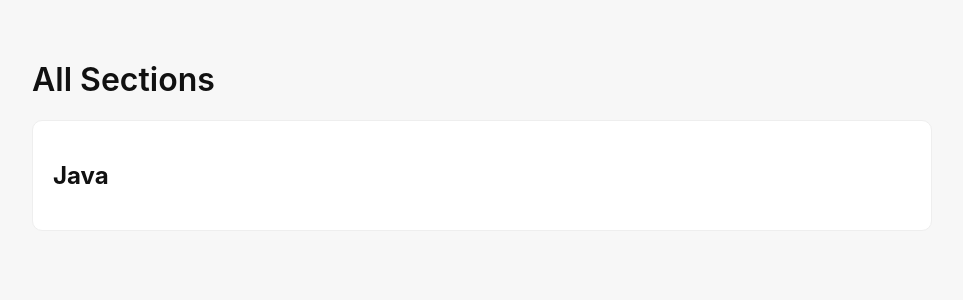
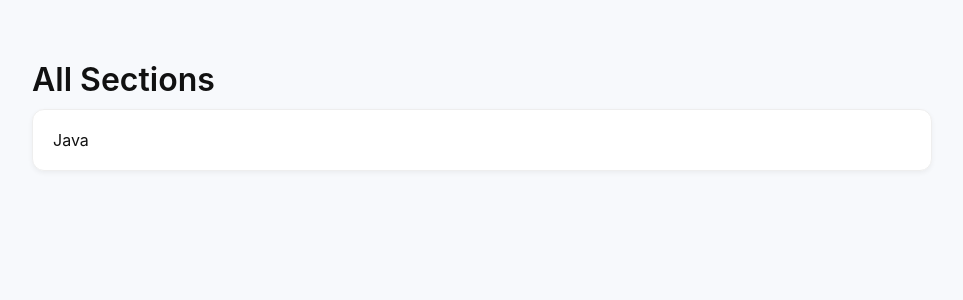
Before and after one commit to CodeverseOnGit/Codeverse-Frontend, a React (Vite) app: page / in a window 1280 px wide. Shown: the top 300 px of the page, without its empty margins (158-1121 px from the left). Built offline with nearby package versions, Linux system fonts and the light colour scheme.

Commit message:
Added animation

```diff
--- /dev/null
+++ b/src/components/FadeInWrapper.jsx
@@ -0,0 +1,5 @@
+import React from 'react'
+
+export default function FadeInWrapper({ children }) {
+  return <div className="fade-in">{children}</div>
+}
--- a/src/index.css
+++ b/src/index.css
@@ -1,8 +1,10 @@
+/* ---------- Global ---------- */
 body {
   margin: 0;
   font-family: -apple-system, BlinkMacSystemFont, 'Segoe UI', Roboto, sans-serif;
-  background: #f7f7f7;
+  background: #f7f9fc;
   color: #111;
+  transition: background 0.3s ease;
 }
 
 .container {
@@ -11,38 +13,96 @@ body {
   padding: 0 20px;
 }
 
+/* ---------- Cards ---------- */
 .card {
   background: white;
   padding: 20px;
-  border-radius: 10px;
+  border-radius: 12px;
   margin-bottom: 20px;
-  transition: 0.2s ease;
   border: 1px solid #eee;
+  box-shadow: 0 2px 5px rgba(0,0,0,0.05);
+  transition: all 0.3s ease;
+  cursor: pointer;
 }
 
 .card:hover {
-  transform: translateY(-2px);
+  transform: translateY(-5px) scale(1.02);
+  box-shadow: 0 8px 20px rgba(0,0,0,0.08);
   border-color: #ddd;
 }
 
+/* ---------- Links ---------- */
 a {
   text-decoration: none;
   color: inherit;
+  display: block;
 }
 
-h1 {
+/* ---------- Headings ---------- */
+h1, h2, h3, h4 {
   font-weight: 600;
+  margin: 0 0 10px 0;
 }
 
+/* ---------- Buttons ---------- */
 button {
   padding: 8px 14px;
-  border-radius: 6px;
+  border-radius: 8px;
   border: none;
   background: #111;
   color: white;
   cursor: pointer;
+  transition: all 0.2s ease;
 }
 
 button:hover {
+  transform: scale(1.05);
   opacity: 0.9;
 }
+
+/* ---------- Page Fade-in Animation ---------- */
+.fade-in {
+  opacity: 0;
+  animation: fadeIn 0.5s forwards;
+}
+
+@keyframes fadeIn {
+  to { opacity: 1; }
+}
+
+/* ---------- Accordion Animation for Modules/Topics ---------- */
+.accordion {
+  background: #f1f5f9;
+  border-radius: 10px;
+  margin-bottom: 10px;
+  padding: 10px 15px;
+  cursor: pointer;
+  transition: background 0.2s ease;
+}
+
+.accordion:hover {
+  background: #e2e8f0;
+}
+
+.accordion-content {
+  max-height: 0;
+  overflow: hidden;
+  transition: max-height 0.3s ease;
+}
+
+.accordion-content.open {
+  max-height: 500px; /* large enough for content */
+}
+
+/* ---------- Quiz Feedback Animation ---------- */
+.quiz-feedback {
+  margin-top: 10px;
+  font-weight: 600;
+  animation: bounceIn 0.4s;
+}
+
+@keyframes bounceIn {
+  0% { transform: scale(0.5); opacity: 0; }
+  50% { transform: scale(1.2); opacity: 1; }
+  100% { transform: scale(1); }
+}
--- a/src/pages/Home.jsx
+++ b/src/pages/Home.jsx
@@ -1,18 +1,18 @@
 import { Link } from 'react-router-dom'
 import { sections } from '../data'
+import FadeInWrapper from '../components/FadeInWrapper'
 
 export default function Home() {
   return (
+    <FadeInWrapper>
       <div className="container">
         <h1>All Sections</h1>
-
         {sections.map(section => (
           <Link key={section.slug} to={`/${section.slug}`}>
-          <div className="card">
-            <h2>{section.title}</h2>
-          </div>
+            <div className="card">{section.title}</div>
           </Link>
         ))}
       </div>
+    </FadeInWrapper>
   )
 }
--- a/src/pages/Module.jsx
+++ b/src/pages/Module.jsx
@@ -1,22 +1,35 @@
 import { useParams, Link } from 'react-router-dom'
 import { sections } from '../data'
+import { useState } from 'react'
 
 export default function Module() {
   const { sectionSlug, moduleSlug } = useParams()
   const section = sections.find(s => s.slug === sectionSlug)
   const module = section?.modules.find(m => m.slug === moduleSlug)
 
-  if (!module) return <h2>Module not found</h2>
+  const [openTopic, setOpenTopic] = useState(null)
+
+  const toggleTopic = (slug) => {
+    setOpenTopic(openTopic === slug ? null : slug)
+  }
 
   return (
-    <div>
+    <div className="container">
       <h1>{module.title}</h1>
 
       {module.topics.map(topic => (
         <div key={topic.slug}>
-          <Link to={`/${sectionSlug}/${moduleSlug}/${topic.slug}`}>
-            <h4>{topic.title}</h4>
-          </Link>
+          <div
+            className="accordion"
+            onClick={() => toggleTopic(topic.slug)}
+          >
+            {topic.title}
+          </div>
+          <div className={`accordion-content ${openTopic === topic.slug ? 'open' : ''}`}>
+            <Link to={`/${sectionSlug}/${moduleSlug}/${topic.slug}`}>
+              <div className="card">Go to Topic</div>
+            </Link>
+          </div>
         </div>
       ))}
     </div>
--- a/src/pages/Topic.jsx
+++ b/src/pages/Topic.jsx
@@ -44,7 +44,7 @@ export default function Topic() {
             </div>
           ))}
           <button onClick={handleSubmit}>Submit</button>
-          {result && <p>{result}</p>}
+          {result && <p className="quiz-feedback">{result}</p>}
         </div>
       )}
     </div>
```
Lines whose indentation alone changed are shown as unchanged.
